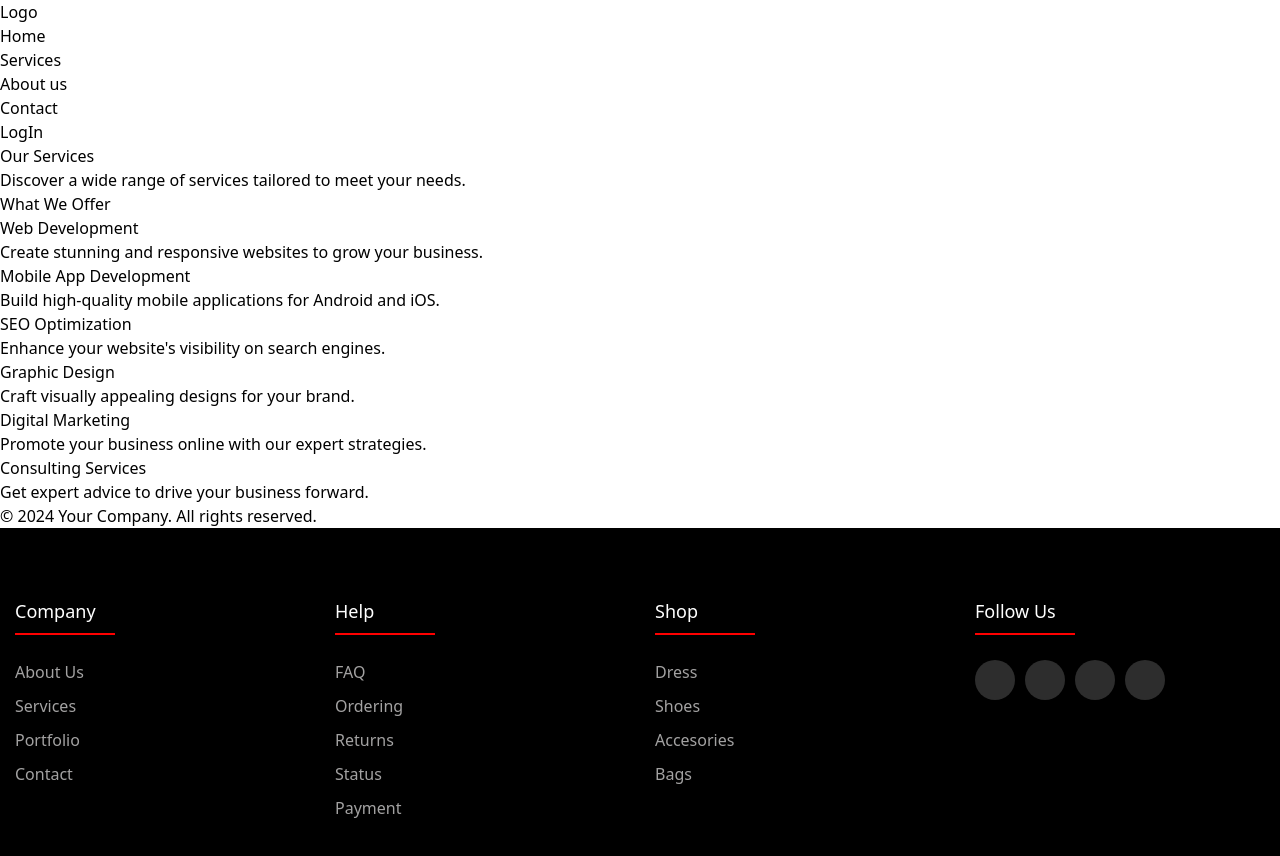
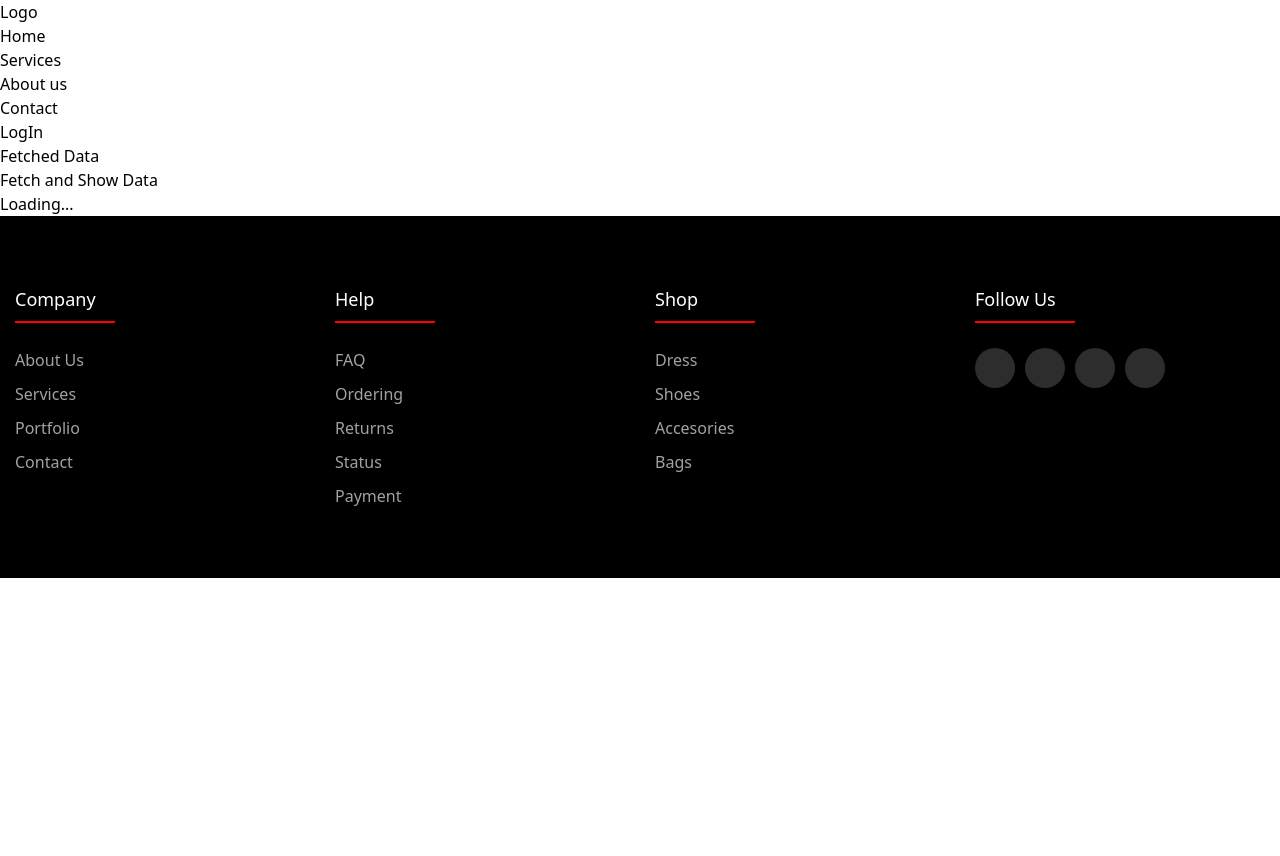
Before and after one commit to Codeer-man/web-dev, a React (Vite) app in the folder react/my-app/: page /service in a window 1280 px wide. Shown: the top 856 px of the page. After the commit the page ends 800 px from the top, so only its background shows below. Built offline with nearby package versions, Linux system fonts and the light colour scheme.

Commit message:
data fetching

```diff
--- a/react/my-app/src/App.jsx
+++ b/react/my-app/src/App.jsx
@@ -1,20 +1,37 @@
-
 import Navbar from "./components/Navbar/Navbar";
 import Footer from "./components/Footer/Footer";
-import { BrowserRouter as Router, Routes, Route } from "react-router-dom";
+import {
+  BrowserRouter as Router,
+  Routes,
+  Route,
+  // createBrowserRouter,
+  // createRoutesFromChildren,
+} from "react-router-dom";
 import Home from "./pages/Home";
 import Aboutus from "./pages/Aboutus";
 import Services from "./pages/Services";
 import Contact from "./pages/contactus";
 import LogIn from "./pages/login";
+import Error from "./pages/Error";
+// import RouteLayout from "./Layout/RouteLayout";
 
 function App() {
+  // const browser = createBrowserRouter(
+  //   createRoutesFromChildren(
+  //     <Route path="/" element={<RouteLayout />}>
+  //       <Route index element={<Home />} errorElement={<Error />} />
+  //       <Route path="aboutus" element={<Aboutus />} />
+  //       <Route path="service" element={<Services />} />
+  //       <Route path="contact" element={<Contact />} />
+  //       <Route path="login" element={<LogIn />} />
+  //     </Route>
+  //   )
+  // );
   return (
     <Router>
       <Navbar />
       <Routes>
-        {/* pages */}
-        <Route path="/" element={<Home />} />
+        <Route path="/" element={<Home />} errorElement={<Error />} />
         <Route path="/aboutus" element={<Aboutus />} />
         <Route path="/service" element={<Services />} />
         <Route path="/contact" element={<Contact />} />
--- /dev/null
+++ b/react/my-app/src/Layout/RouteLayout.jsx
@@ -0,0 +1,10 @@
+import Navbar from "../components/Navbar/Navbar";
+
+
+export default function RouteLayout() {
+  return (
+    <div>
+      <Navbar/>
+    </div>
+  )
+}
--- /dev/null
+++ b/react/my-app/src/pages/Error.jsx
@@ -0,0 +1,11 @@
+
+import {Link} from 'react-router-dom'
+
+export default function Error() {
+  return (
+    <div>
+      <h1>404 page not fount</h1>
+      <Link to="/">Home</Link>
+    </div>
+  )
+}
--- a/react/my-app/src/pages/Services.jsx
+++ b/react/my-app/src/pages/Services.jsx
@@ -1,73 +1,88 @@
-import React from 'react'
+import { useState } from "react";
 
-export default function Services() {
+const Service = () => {
+  const [data, setData] = useState([]);
+  const [error, setError] = useState(null);
+  const [isFetched, setIsFetched] = useState(false); // State to track when data is fetched
+  const [isDataVisible, setIsDataVisible] = useState(false); // State to toggle data visibility
+
+  // Define the async fetch function
+  const fetchData = async () => {
+    if (!isFetched) {
+      // Fetch data only if not already fetched
+      try {
+        const response = await fetch(
+          "https://jsonplaceholder.typicode.com/posts"
+        );
+        if (!response.ok) {
+          throw new Error(`HTTP error!: ${response.status}`);
+        }
+        const data = await response.json(); // Parse JSON from response
+        console.log("Fetched Data:", data); // Log data to the console
+        setData(data); // Update state with the fetched data
+        setIsFetched(true); // Set state to true to show the fetched data
+      } catch (error) {
+        setError(error.message); // Store any error in the state
+        console.error("Error fetching data:", error);
+      }
+    }
+
+    // Toggle the visibility of the data
+    setIsDataVisible(!isDataVisible);
+  };
+
   return (
-    <div className="min-h-screen bg-gray-100">
-      {/* Hero Section */}
-      <div className="bg-gradient-to-r from-green-500 to-teal-600 text-white py-20">
-        <div className="max-w-7xl mx-auto px-6 text-center">
-          <h1 className="text-4xl md:text-6xl font-bold mb-6">
-            Our Services
-          </h1>
-          <p className="text-lg md:text-xl mb-8">
-            Discover a wide range of services tailored to meet your needs.
-          </p>
+    <div className="p-6 max-w-4xl mx-auto">
+      <h1 className="text-3xl font-semibold text-center mb-6 text-gray-800">
+        Fetched Data
+      </h1>
+
+      {/* Button to fetch and show/hide data */}
+      <button
+        onClick={fetchData}
+        className="px-6 py-3 bg-blue-500 text-white font-semibold rounded-lg shadow-md hover:bg-blue-600 focus:outline-none focus:ring-2 focus:ring-blue-400 transition duration-200 mb-4 w-full sm:w-auto"
+      >
+        {isDataVisible
+          ? "Hide Data"
+          : isFetched
+          ? "Show Data"
+          : "Fetch and Show Data"}
+      </button>
+
+      {error && <p className="text-red-500 text-center">{Error}</p>}
+
+      {/* Show loading message or table */}
+      {isFetched && isDataVisible ? (
+        <div>
+          <h2 className="text-2xl font-semibold text-center mb-4 text-gray-800">
+            Posts (Table View)
+          </h2>
+          <table className="min-w-full border-collapse bg-white shadow-lg rounded-lg overflow-hidden">
+            <thead className="bg-red-500 text-white">
+              <tr>
+                <th className="py-2 px-4 border">ID</th>
+                <th className="py-2 px-4 border">Title</th>
+                <th className="py-2 px-4 border">Body</th>
+              </tr>
+            </thead>
+            <tbody>
+              {data.map((post) => (
+                <tr key={post.id} className="border-t hover:bg-gray-100">
+                  <td className="py-2 px-4 border">{post.id}</td>
+                  <td className="py-2 px-4 border">{post.title}</td>
+                  <td className="py-2 px-4 border">{post.body}</td>
+                </tr>
+              ))}
+            </tbody>
+          </table>
         </div>
-      </div>
-
-      {/* Services Section */}
-      <div className="py-16">
-        <div className="max-w-7xl mx-auto px-6 text-center">
-          <h2 className="text-3xl font-semibold mb-6">What We Offer</h2>
-          <div className="grid grid-cols-1 md:grid-cols-3 gap-8">
-            <div className="bg-white shadow-md rounded-lg p-6">
-              <h3 className="text-xl font-bold mb-4">Web Development</h3>
-              <p className="text-gray-600">
-                Create stunning and responsive websites to grow your business.
-              </p>
-            </div>
-            <div className="bg-white shadow-md rounded-lg p-6">
-              <h3 className="text-xl font-bold mb-4">Mobile App Development</h3>
-              <p className="text-gray-600">
-                Build high-quality mobile applications for Android and iOS.
-              </p>
-            </div>
-            <div className="bg-white shadow-md rounded-lg p-6">
-              <h3 className="text-xl font-bold mb-4">SEO Optimization</h3>
-              <p className="text-gray-600">
-                Enhance your website's visibility on search engines.
-              </p>
-            </div>
-            <div className="bg-white shadow-md rounded-lg p-6">
-              <h3 className="text-xl font-bold mb-4">Graphic Design</h3>
-              <p className="text-gray-600">
-                Craft visually appealing designs for your brand.
-              </p>
-            </div>
-            <div className="bg-white shadow-md rounded-lg p-6">
-              <h3 className="text-xl font-bold mb-4">Digital Marketing</h3>
-              <p className="text-gray-600">
-                Promote your business online with our expert strategies.
-              </p>
-            </div>
-            <div className="bg-white shadow-md rounded-lg p-6">
-              <h3 className="text-xl font-bold mb-4">Consulting Services</h3>
-              <p className="text-gray-600">
-                Get expert advice to drive your business forward.
-              </p>
-            </div>
-          </div>
-        </div>
-      </div>
-
-      {/* Footer */}
-      <footer className="bg-gray-800 text-white py-8">
-        <div className="max-w-7xl mx-auto px-6 text-center">
-          <p className="text-sm">
-            &copy; {new Date().getFullYear()} Your Company. All rights reserved.
-          </p>
-        </div>
-      </footer>
+      ) : (
+        <p className="text-center text-gray-600">
+          {!isFetched ? "Loading..." : ""}
+        </p>
+      )}
     </div>
   );
-}
+};
+
+export default Service;
```
